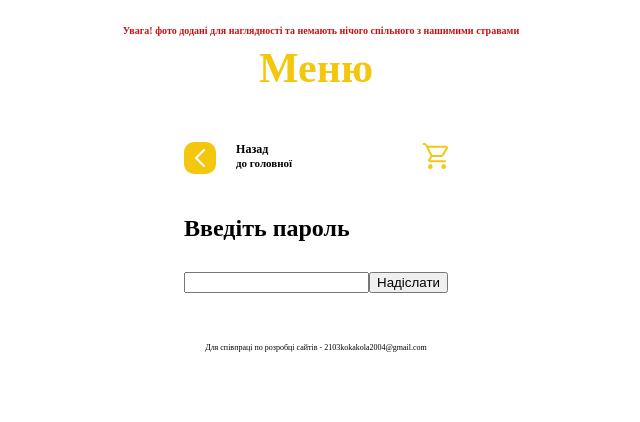
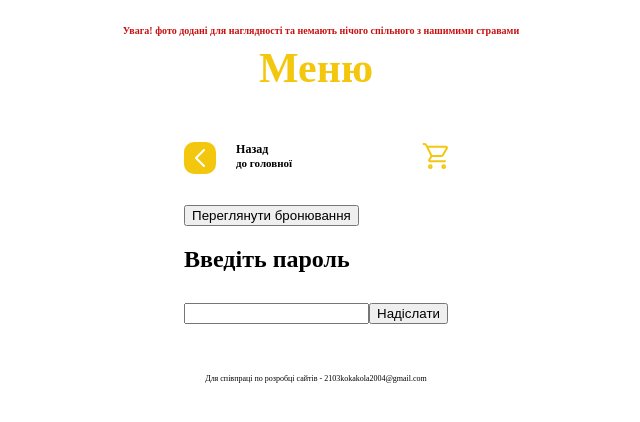
Before and after one commit to aduvancik/kazka1, a React (Create React App) app: page / in a window 1280 px wide. Both pictures are taken after a click on the element 645 px from the left and 30 px from the top of the page. Shown: the top 422 px of the page, without its empty margins (324-964 px from the left). Built offline with nearby package versions, Linux system fonts and the light colour scheme.

Commit message:
add куиукмфешщт

```diff
--- a/src/components/ReservAdmin.jsx
+++ b/src/components/ReservAdmin.jsx
@@ -28,7 +28,7 @@ export default function ReservAdmin({ isAdmin }) {
 
     useEffect(() => {
         fetchReservations();
-    }, [selectedDate]);
+    }, [selectedDate, fetchReservations]);
 
     const fetchReservations = async () => {
         setLoading(true);
--- a/src/pages/Admin.jsx
+++ b/src/pages/Admin.jsx
@@ -30,7 +30,7 @@ export default function Admin() {
             {viewMode === '' && (
                 <div>
                     <div>
-                        {/* <button onClick={handleViewReservations}>Переглянути бронювання</button> */}
+                        <button onClick={handleViewReservations}>Переглянути бронювання</button>
                     </div>
                     <h2>Введіть пароль</h2>
                     <input
```
